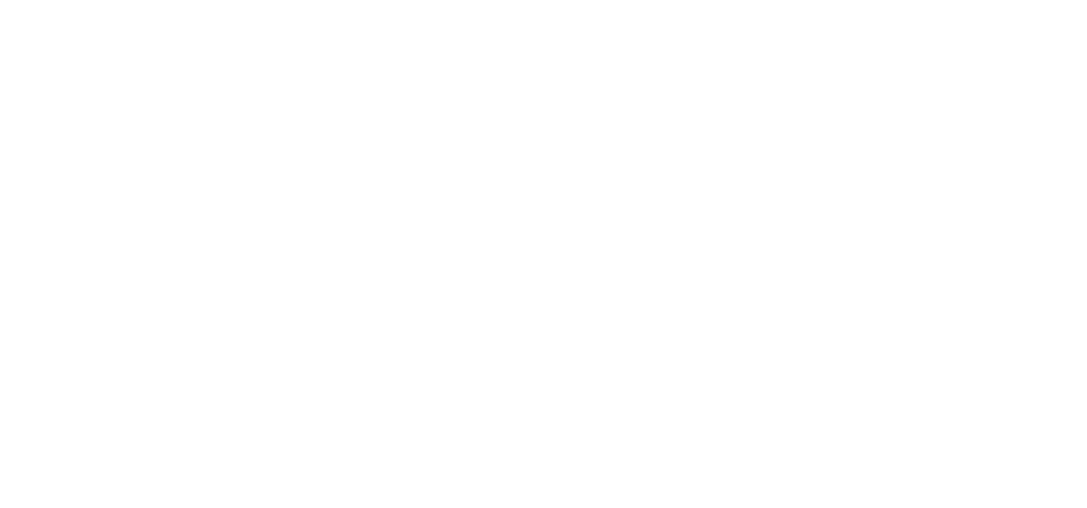
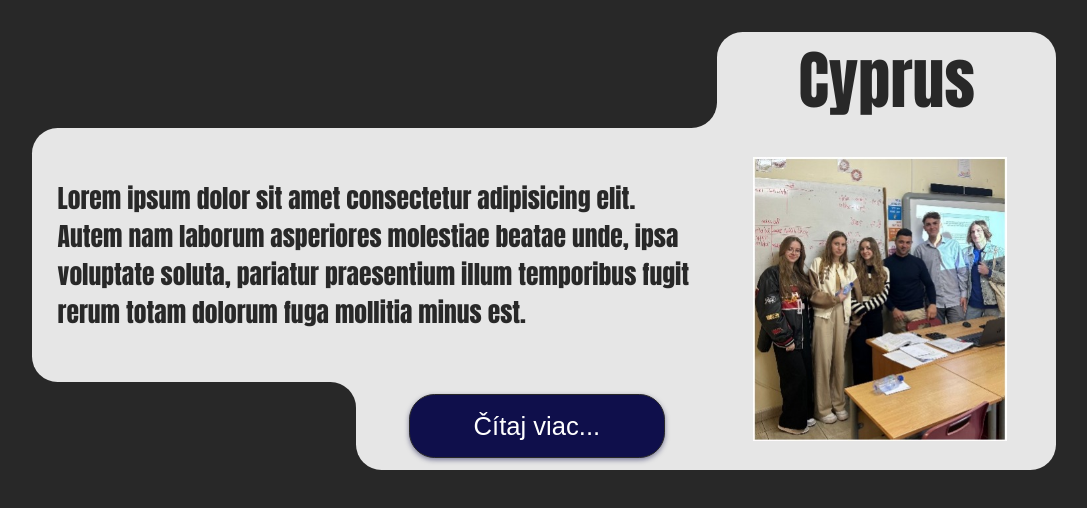
Before and after one commit to Sankovice/Clanok, a plain HTML site: page Časopis/index.html in a window 1280 px wide. Shown: the whole page, without its empty margins (96-1183 px from the left). Drawn offline with Linux system fonts and the light colour scheme.

Commit message:
Hlavna stranka

```diff
--- a/Časopis/index.css
+++ b/Časopis/index.css
@@ -0,0 +1,121 @@
+:root{
+    --bg-primary: rgb(40, 40, 40);
+    --bg-secondary: rgb(230, 230, 230);
+    --text-primary: rgb(255, 255, 255);
+    --text-secondary: rgb(40, 40, 40);
+}
+
+*{
+    box-sizing: border-box;
+}
+
+body{
+    font-family:Impact, 'Arial Narrow Bold', sans-serif;
+    color: var(--text-primary);
+    background-color: var(--bg-primary);
+    width: 80%;
+    margin: auto;
+    margin-top: 32px;
+}
+
+.clanok{
+    width: 100%;
+    color: var(--text-secondary);
+    display: grid;
+    grid-template-areas:
+    'roh-hore-con roh-hore-con roh-hore-con roh-hore-con roh-hore-con nazov nazov'
+    'texto texto texto texto texto obrazok obrazok'
+    'roh-dole-con roh-dole-con roh-dole-con roh-dole-con preklik obrazok obrazok';
+}
+
+.nazov-container{
+    background-color: var(--bg-secondary);
+    border-radius: 2vw 2vw 0 0;
+    display: grid;
+    grid-area: nazov;
+}
+
+.nazov{
+    place-self: center;
+    font-size: 5vw;
+}
+
+.roh-container-hore{
+    background-color: var(--bg-secondary);
+    grid-area: roh-hore-con;
+    display: grid;
+}
+
+.roh-hore{
+    background-color: var(--bg-primary);
+    border-radius: 0 0 2vw 0;
+    width: 100%;
+}
+
+.obrazok-container{
+    background-color: var(--bg-secondary);
+    width: 100%;
+    border-radius: 0 0 2vw 0;
+    display: grid;
+    grid-area: obrazok;
+
+}
+
+.obrazok{
+    width: 75%;
+    place-self: center;
+    margin: 2vw 3vw 2vw 2vw;
+}
+
+.text-container{
+    background-color: var(--bg-secondary);
+    border-radius: 2vw 0 0 2vw;
+    display: grid;
+    grid-area: texto;
+}
+
+.text{
+    font-size: 2vw;
+    place-self: center;
+    padding: 2vw;
+}
+
+.roh-container-dole{
+    background-color: var(--bg-secondary);
+    grid-area: roh-dole-con;
+    display: grid;
+}
+
+.roh-dole{
+    background-color: var(--bg-primary);
+    border-radius: 0 2vw 0 0;
+    width: 100%;
+}
+
+.preklik-container{
+    background-color: var(--bg-secondary);
+    border-radius: 0 0 0 2vw;
+    display: grid;
+    grid-area: preklik;
+    padding: 12px;
+}
+
+.preklik{
+    width: 20vw;
+    height: 5vw;
+    font-size: 2vw;
+    place-self: center;
+    color: var(--text-primary);
+    background-color: rgb(15, 15, 75);
+    border: 1px solid var(--bg-primary);
+    padding: 8px 16px 8px 16px;
+    border-radius: 2vw;
+    box-shadow: rgba(15, 15, 75, .5) 0 2px 5px 0;
+    cursor: pointer;
+    transition: 0.5s;
+}
+
+.preklik:hover {
+  background-color: rgb(45, 45, 105);
+  font-size: 2.25vw;
+}
--- a/Časopis/index.html
+++ b/Časopis/index.html
@@ -7,6 +7,25 @@
     <link rel="stylesheet" href="index.css">
 </head>
 <body>
-
+    <article class="clanok">
+        <div class="nazov-container">
+            <a class="nazov">Cyprus</a>
+        </div>
+        <div class="roh-container-hore">
+            <div class="roh-hore"></div>
+        </div>
+        <div class="obrazok-container">
+            <img class="obrazok" src="Obr/Trieda.jpg" width="100%">
+        </div>
+        <div class="text-container">
+            <p class="text">Lorem ipsum dolor sit amet consectetur adipisicing elit. Autem nam laborum asperiores molestiae beatae unde, ipsa voluptate soluta, pariatur praesentium illum temporibus fugit rerum totam dolorum fuga mollitia minus est.</p>
+        </div>
+        <div class="roh-container-dole">
+            <div class="roh-dole"></div>
+        </div>
+        <div class="preklik-container">
+            <button class="preklik">Čítaj viac...</button>
+        </div>
+    </article>
 </body>
 </html>
```
Also changed, not shown: Časopis/Obr/Trieda.jpg (added).
